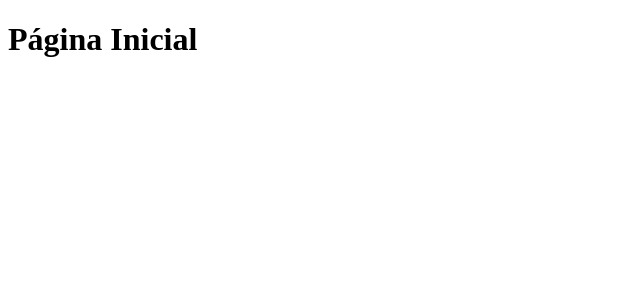
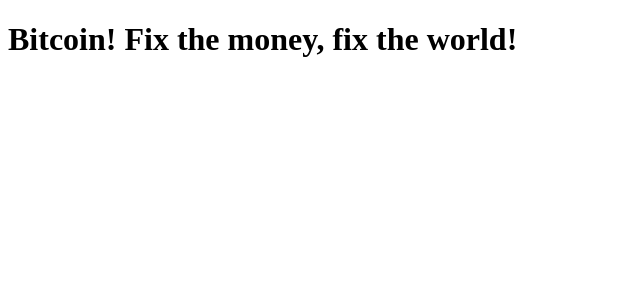
Before and after one commit to brunoccalmeida/clone-tabnews, a Next.js app: page / in a window 1280 px wide. Shown: the top 300 px of the page, without its empty margins (0-640 px from the left). Built offline with nearby package versions, Linux system fonts and the light colour scheme.

Commit message:
Modifica a frasse da página inicial

```diff
--- a/pages/index.js
+++ b/pages/index.js
@@ -1,5 +1,5 @@
 function Home() {
-  return <h1>Página Inicial</h1>;
+  return <h1>Bitcoin! Fix the money, fix the world!</h1>;
 }
 
 export default Home;
```
